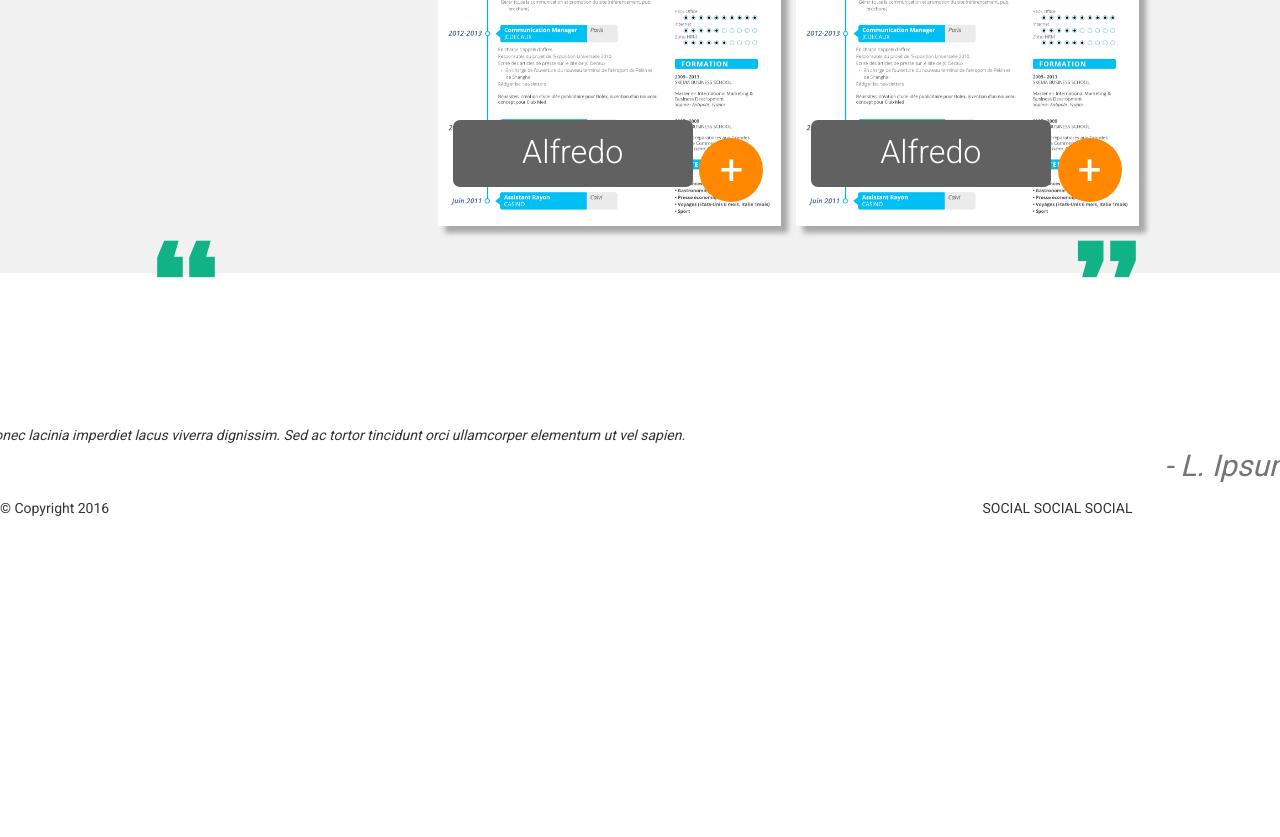
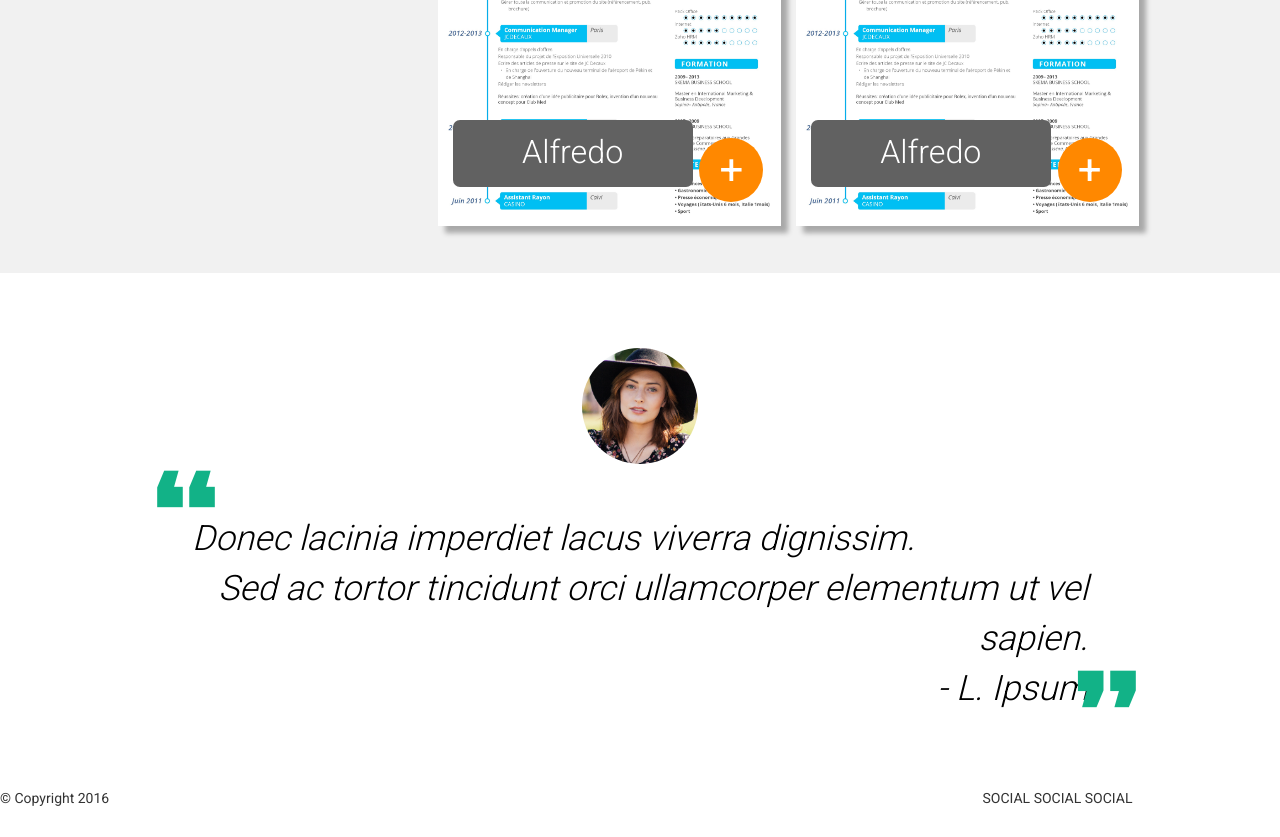
Before and after one commit to DemienD/CurriculumVitae_LineaOpus, a PHP site: page / in a window 1280 px wide. Shown: the part 2058-2895 px from the top of the page. Before the commit the page ends 2574 px from the top, so only its background shows below. Run offline with PHP 8.4, Linux system fonts and the light colour scheme; some libraries are stand-ins or nearby versions.

Commit message:
User-quote

```diff
--- a/inc/styles/main.css
+++ b/inc/styles/main.css
@@ -146,7 +146,7 @@ input[type=submit], .wideButton {
   padding: 15px;
 }
 
-.profile, .quote-section {
+.user-reviews, .quote-section {
   width: 70%;
   margin: 0 auto;
   padding: 5% 0;
@@ -261,3 +261,14 @@ input[type=submit], .wideButton {
   display: flex;
   justify-content: space-between;
 }
+
+.user-reviews .profile {
+  width: 9vw;
+  height: 9vw;
+  background: #440;
+  border-radius: 50%;
+  margin: 0 auto;
+  background: url('../../images/headshot.jpg');
+  background-size: cover;
+  margin-bottom: 50px;
+}
--- a/index.html
+++ b/index.html
@@ -187,8 +187,8 @@
     <div class="row user-reviews">
       <!-- <div class="trigger"><</div>
       <div class="trigger">></div> -->
+      <div class="profile"></div>
       <p class="quote">
-        <div class="profile"></div>
         <em class="quote-l">
           Donec lacinia imperdiet lacus viverra dignissim.
         </em>
```
Also changed, not shown: images/headshot.jpg (added).
